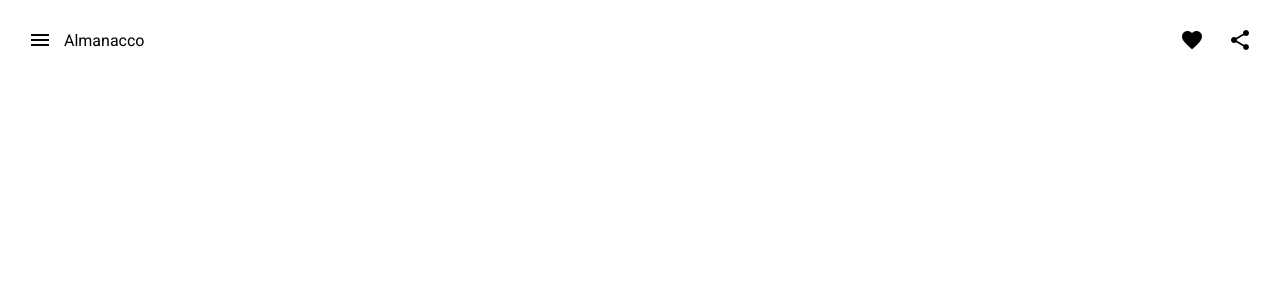
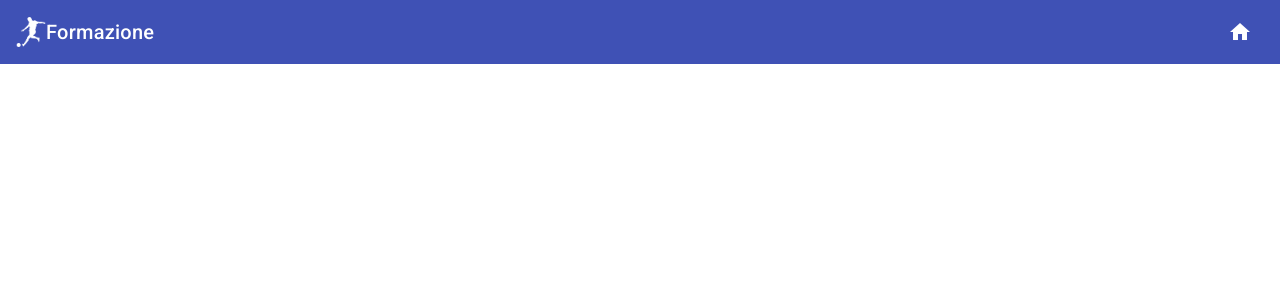
Before and after one commit to GiacomoPiantini/calcio, an Angular app: page /formation in a window 1280 px wide. Shown: the top 300 px of the page. Built offline with nearby package versions, Linux system fonts and the light colour scheme.

Commit message:
ToolBar navigation

```diff
--- a/angular.json
+++ b/angular.json
@@ -30,6 +30,7 @@
               "src/assets"
             ],
             "styles": [
+              "@angular/material/prebuilt-themes/indigo-pink.css",
               "src/styles.scss"
             ],
             "scripts": []
@@ -93,6 +94,7 @@
               "src/assets"
             ],
             "styles": [
+              "@angular/material/prebuilt-themes/indigo-pink.css",
               "src/styles.scss"
             ],
             "scripts": []
--- a/package.json
+++ b/package.json
@@ -11,10 +11,12 @@
   "private": true,
   "dependencies": {
     "@angular/animations": "^15.2.0",
+    "@angular/cdk": "~15.2.9",
     "@angular/common": "^15.2.0",
     "@angular/compiler": "^15.2.0",
     "@angular/core": "^15.2.0",
     "@angular/forms": "^15.2.0",
+    "@angular/material": "~15.2.9",
     "@angular/platform-browser": "^15.2.0",
     "@angular/platform-browser-dynamic": "^15.2.0",
     "@angular/router": "^15.2.0",
--- a/src/app/formation/formation.component.html
+++ b/src/app/formation/formation.component.html
@@ -1,15 +1,15 @@
-<p>
+<!--------HEADER---------->
+
+<header>
+
   <mat-toolbar color="primary">
-    <button mat-icon-button class="example-icon" aria-label="Example icon-button with menu icon">
-      <mat-icon>menu</mat-icon>
-    </button>
-    <span>Almanacco</span>
+    <img src="../../assets/imgCalcio.png"  width="30" height="30">
+    <span>Formazione</span>
     <span class="example-spacer"></span>
-    <button mat-icon-button class="example-icon favorite-icon" aria-label="Example icon-button with heart icon">
-      <mat-icon>favorite</mat-icon>
-    </button>
-    <button mat-icon-button class="example-icon" aria-label="Example icon-button with share icon">
-      <mat-icon>share</mat-icon>
+    <button mat-icon-button class="example-icon" aria-label="Example icon-button with share icon" [routerLink]="['/home']">
+      <mat-icon>home</mat-icon>
     </button>
   </mat-toolbar>
-</p>
+</header>
+
+<!------------------>
--- a/src/app/home/home.component.html
+++ b/src/app/home/home.component.html
@@ -1 +1,11 @@
-<p>ProvaHome</p>
+<!--------HEADER---------->
+
+<header>
+
+  <mat-toolbar color="primary">
+    <img src="../../assets/imgCalcio.png"  width="30" height="30">
+    <span>Almanacco Calcio</span>
+  </mat-toolbar>
+</header>
+
+<!------------------>
--- a/src/app/home/home.component.scss
+++ b/src/app/home/home.component.scss
@@ -0,0 +1,3 @@
+.example-spacer {
+  flex: 1 1 auto;
+}
--- a/src/app/player/player.component.html
+++ b/src/app/player/player.component.html
@@ -1 +1,15 @@
-<p>player works!</p>
+<!--------HEADER---------->
+
+<header>
+
+  <mat-toolbar color="primary">
+    <img src="../../assets/imgCalcio.png"  width="30" height="30">
+    <span>{{"Nome Giocatore"}}</span> <!--inserire il nome e il cognome del giocatore-->
+    <span class="example-spacer"></span>
+    <button mat-icon-button class="example-icon" aria-label="Example icon-button with share icon" [routerLink]="['/home']">
+      <mat-icon>home</mat-icon>
+    </button>
+  </mat-toolbar>
+</header>
+
+<!------------------>
```
Also changed, not shown: src/assets/imgCalcio.png (added), 1 other file (tests, documents, lock files or other folders).
